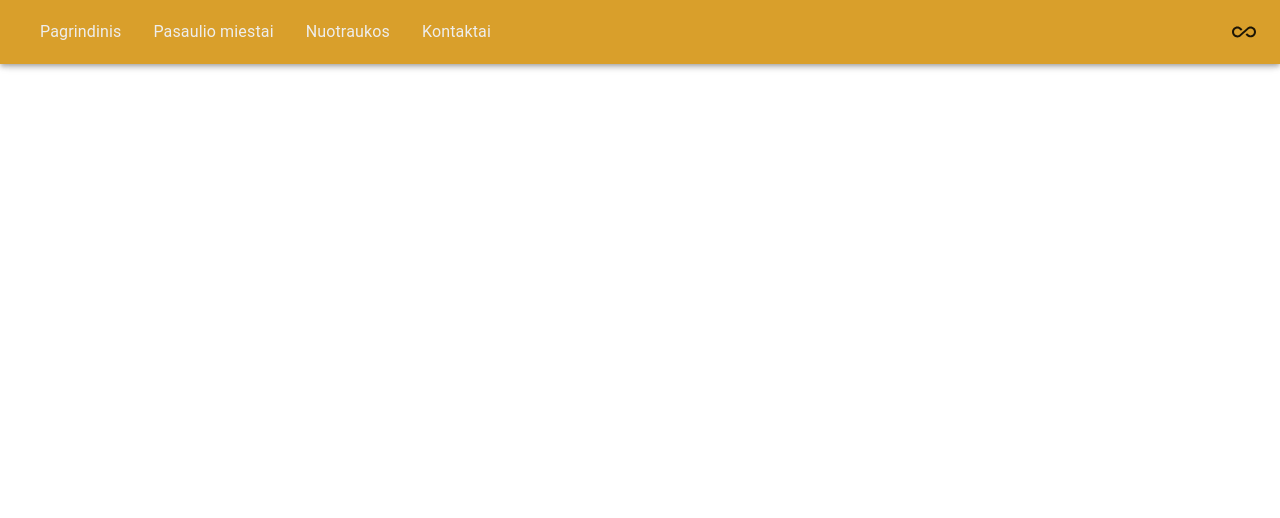
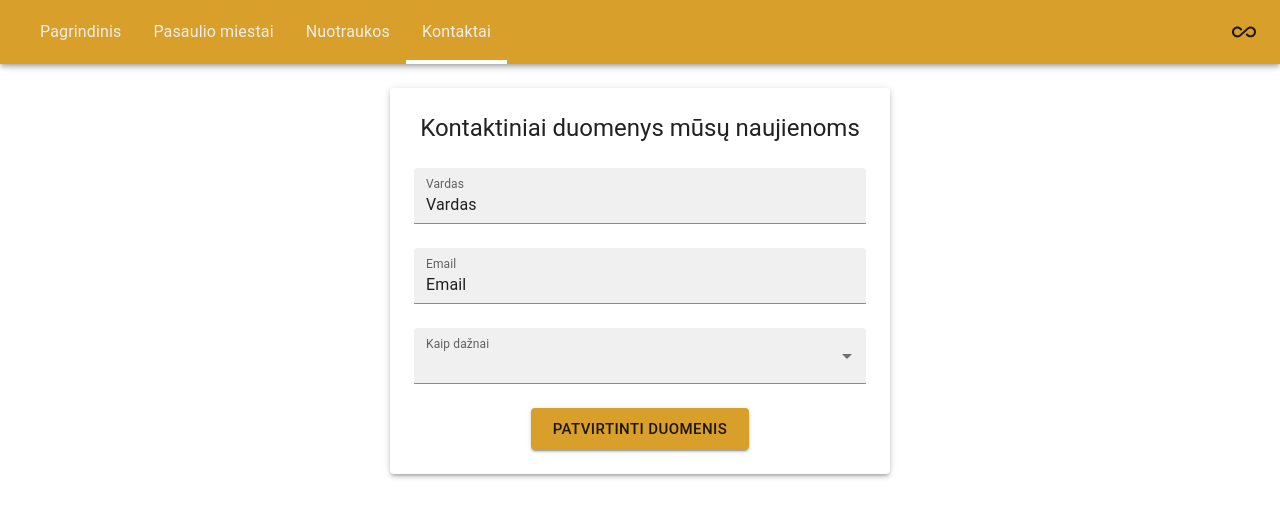
Before and after one commit to tatjanasibik/cafe3-react-simple-tatjana-sibik, a React (Create React App) app: page /contact in a window 1280 px wide. Shown: the top 518 px of the page. Built offline with nearby package versions, Linux system fonts and the light colour scheme.

Commit message:
feat: TextFiels created

```diff
--- a/src/app.jsx
+++ b/src/app.jsx
@@ -11,6 +11,7 @@ import ErrorPage from './pages/error-page';
 import CartContext from './contexts/cart-context';
 import PotteryPage from './pages/pottery-page';
 import CartPage from './pages/cart-page';
+import ContactPage from './pages/contact-page';
 
 const App = () => (
   <BrowserRouter>
@@ -18,11 +19,10 @@ const App = () => (
       <Navbar />
       <Routes>
         <Route path="/" element={<HomePage />} />
-
         <Route path="/world-cities" element={<WorldCitiesPage />} />
         <Route path="/pottery" element={<PotteryPage />} />
         <Route path="/cart" element={<CartPage />} />
-
+        <Route path="/contact" element={<ContactPage />} />
 
         <Route path="*" element={<ErrorPage />} />
       </Routes>
--- a/src/components/navbar/index.jsx
+++ b/src/components/navbar/index.jsx
@@ -14,7 +14,7 @@ const pages = [
   { text: 'Pagrindinis', to: '/' },
   { text: 'Pasaulio miestai', to: '/world-cities' },
   { text: 'Nuotraukos', to: '/pictures' },
-  { text: 'Kontaktai', to: '/contacts' },
+  { text: 'Kontaktai', to: '/contact' },
 ];
 
 const Navbar = () => {
--- /dev/null
+++ b/src/pages/contact-page/index.jsx
@@ -0,0 +1,82 @@
+import * as React from 'react';
+import { Box, TextField, Paper, Button, Typography, MenuItem } from '@mui/material';
+
+const choices = [
+    {
+        value: 'kas savaitę',
+        label: 'kas savaitę',
+    },
+    {
+        value: 'kas mėnesį',
+        label: 'kas mėnesį',
+    },
+
+];
+
+const ContactPage = () => {
+    const [fullname, setFullname] = React.useState('Vardas');
+    const [email, setEmail] = React.useState('Email');
+    const [choice, setChoice] = React.useState(choices[0]);
+    return (
+        <Box sx={{ pt: 7 }}>
+            <Paper
+                elevation={3}
+                sx={{
+                    mt: 4,
+                    p: 3,
+                    width: 500,
+                    mx: "auto"
+                }}>
+                <Box
+                    component="form"
+                    sx={{
+                        display: 'flex',
+                        flexDirection: 'column',
+                        alignItems: 'center',
+                        gap: 3,
+                    }}
+                >
+                    <Typography
+                        component="h1"
+                        variant="h5"
+                        align="center"
+                    >
+                        Kontaktiniai duomenys mūsų naujienoms</Typography>
+                    <TextField
+                        label="Vardas"
+                        fullWidth
+                        variant="filled"
+                        name="fullName"
+                        onChange={(event) => setFullname(event.target.value)}
+                        value={fullname}
+                    />
+                    <TextField
+                        label="Email"
+                        type="email"
+                        fullWidth
+                        variant="filled"
+                        name="email"
+                        onChange={(event) => setEmail(event.target.value)}
+                        value={email}
+                    />
+                    <TextField
+                        label="Kaip dažnai"
+                        select
+                        fullWidth
+                        variant="filled"
+                        name="choice"
+                        onChange={(event) => setChoice(event.target.value)}
+                        value={choice}
+                    >
+                        {
+                            choices.map(({value, label}) => <MenuItem key={value} value={value}>{label}"</MenuItem>)
+                        }
+                    </TextField>
+                    <Button type="submit" variant="contained" size="large">Patvirtinti duomenis</Button>
+                </Box>
+            </Paper>
+        </Box>
+    );
+};
+
+export default ContactPage;
--- a/src/pages/home-page/index.jsx
+++ b/src/pages/home-page/index.jsx
@@ -6,7 +6,7 @@ import {
 import * as Home from './components';
 
 const HomePage = () => (
-  <Box sx={{ height: '100vh', position: 'relative' }}>
+  <Box sx={{ height: '100vh', position: 'relative', pt: 9 }}>
     <Home.Background component='img' src='/home-cover.jpg' />
     <Home.ContentContainer>
       <Home.Content component="main">
--- a/src/pages/world-cities-page/components/card.jsx
+++ b/src/pages/world-cities-page/components/card.jsx
@@ -9,7 +9,13 @@ import {
 } from '@mui/material';
 import { Image, TypographyLimited } from '../../../components';
 
-const City = ({ title, category, img, description }) => {
+const City = function City({
+    title,
+    category,
+    img,
+    description,
+}) {
+    return (
         <Card sx={{ height: '100%', display: 'flex', flexDirection: 'column' }}>
 
             <Box sx={{ position: 'relative', width: '100%', pt: '95%' }}>
@@ -23,7 +29,13 @@ const City = ({ title, category, img, description }) => {
             </Box>
 
             <CardContent sx={{ p: 2, flexGrow: 1 }}>
-            <Box sx={{ display: 'flex', justifyContent: 'space-between', alignItems: 'center', mb: 2 }}>
+                <Box sx={{
+                    display: 'flex',
+                    justifyContent: 'space-between',
+                    alignItems: 'center',
+                    mb: 2,
+                }}
+                >
                     <Typography gutterBottom variant='h5' component="div">
                         Lizard
                     </Typography>
@@ -39,7 +51,7 @@ const City = ({ title, category, img, description }) => {
                 <Button size="small" variant="contained">Apie kontinenta</Button>
             </CardActions>
         </Card >
-
-}
+    );
+};
 
 export default City;
```
Also changed, not shown: package.json (+8 -0 lines), .eslintrc.js (added), 2 other files (tests, documents, lock files or other folders). Lines whose indentation alone changed are shown as unchanged.
